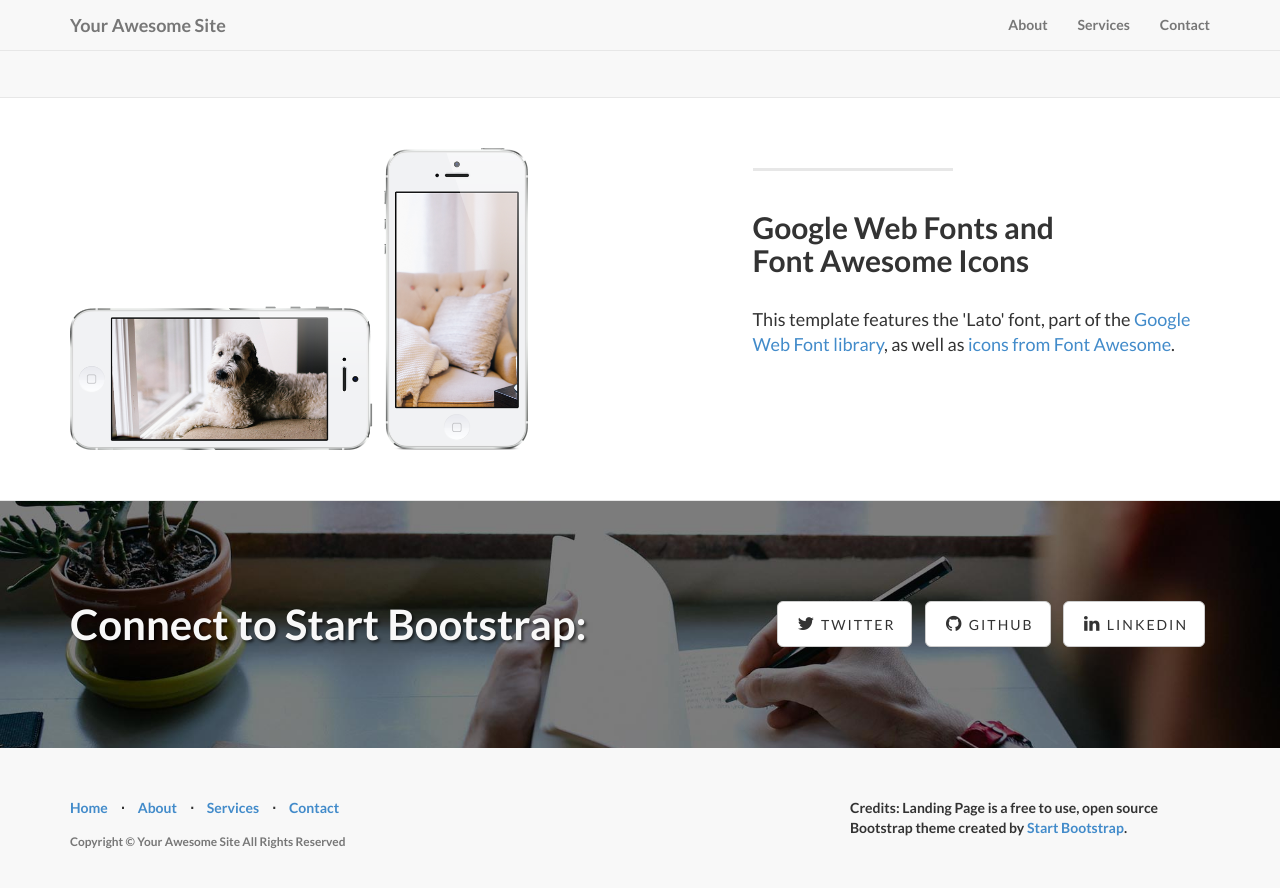
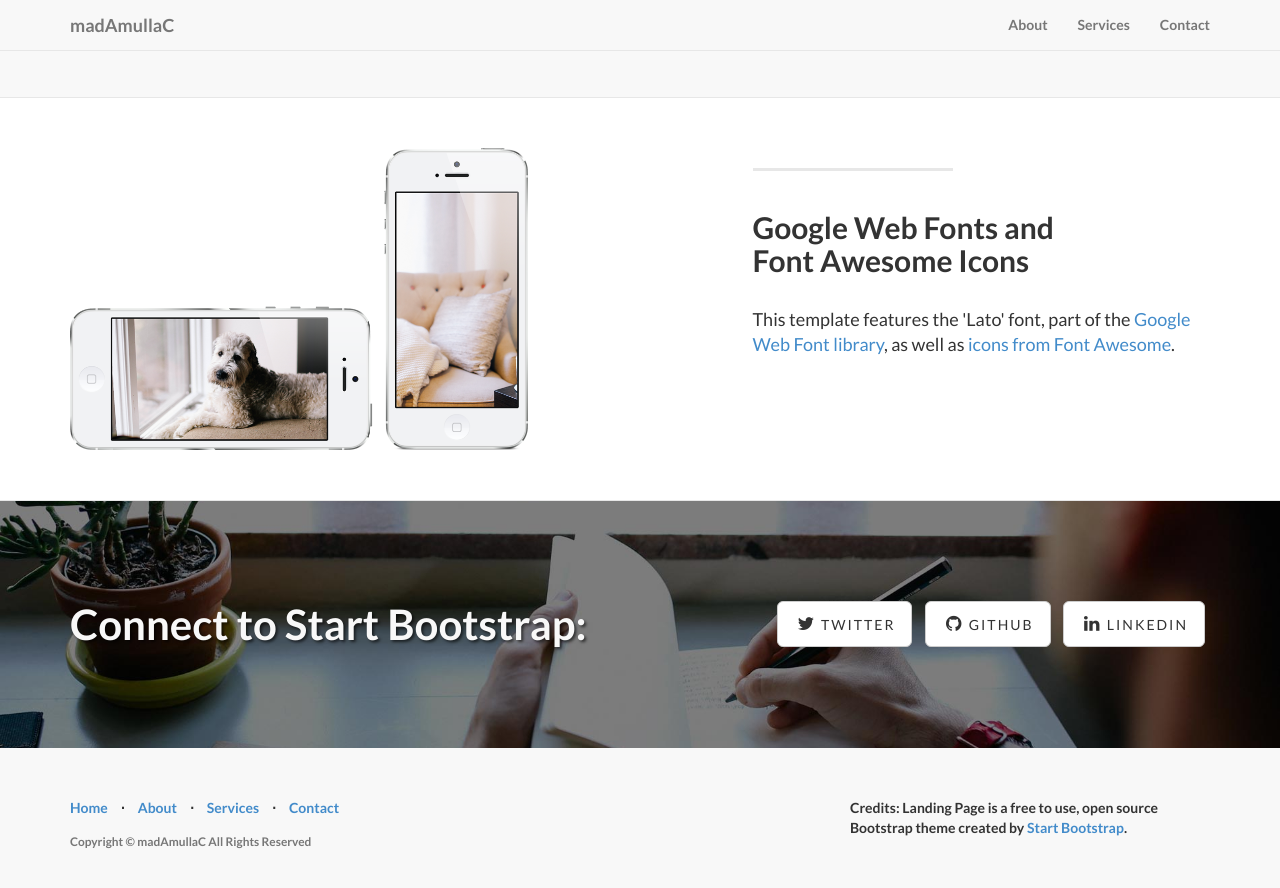
Before and after one commit to MADAMULLAC/madamullac.github.io, a Jekyll site: the page built from index.html, in a window 1280 px wide and 900 px high, scrolled down 1619 px. Shown: the top 888 px of the window. Built offline with Jekyll 4.4.1, drawn with Linux system fonts in a browser that asks for light colours; some of the changed lines change nothing that is shown.

Commit message:
Update _config.yml

```diff
--- a/_config.yml
+++ b/_config.yml
@@ -2,13 +2,10 @@
 #      Main Configs       #
 # ----------------------- #
 
-url: http://yoursite.com
-title: Your Awesome Site
+url: http://madamullac.github.io
+title: madAmullaC
 email: your-email@domain.com
-description: > # "Write an awesome description for your new site here.
-  You can edit this line in _config.yml. It will appear in your document
-  head meta (for Google search results) and in your feed.xml site
-  description."
+description: we are madamullac, we are legion.
 
 # ----------------------- #
 #    Jekyll & Plugins     #
@@ -26,6 +23,6 @@ social:
   - title: twitter
     url: https://twitter.com/SBootstrap
   - title: github
-    url: https://github.com/IronSummitMedia/startbootstrap
+    url: https://github.com/madamullac
   - title: linkedin
     url:
```
